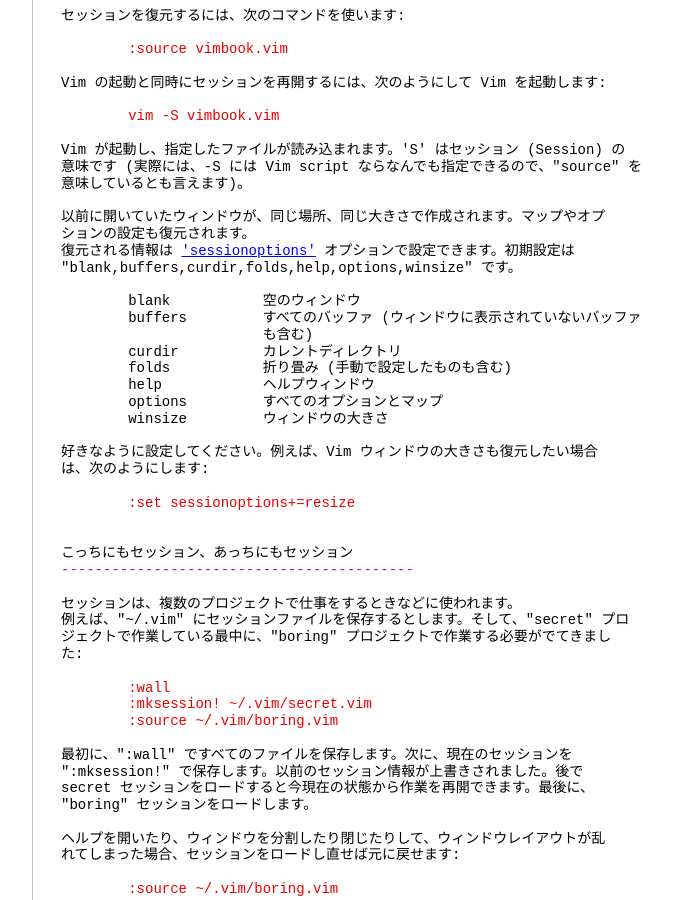
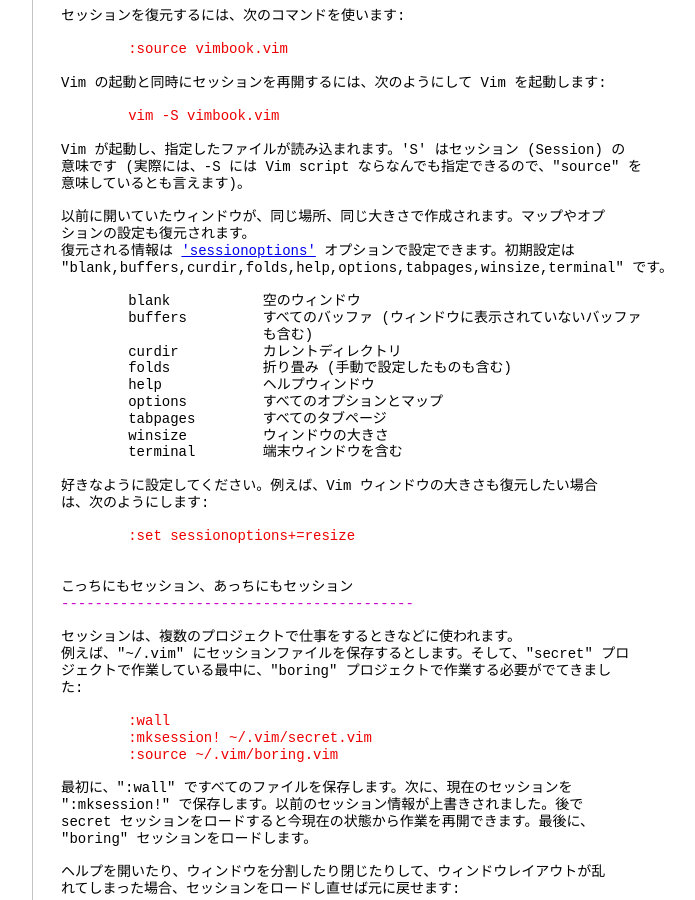
Before and after one commit to vim-jp/vimdoc-ja, a Jekyll site: the page built from usr_21.html, in a window 1280 px wide and 900 px high, scrolled down 4290 px. Shown: the whole window, without its empty margins (340-1035 px from the left). Built offline with Jekyll 4.4.1, drawn with Linux system fonts in a browser that asks for light colours; nearby versions of some CDN libraries; comment, search, counter and statistics services are not loaded; some of the changed text lies outside the part shown.

Commit message:
Generated by Travis JOB 2146.1
https://travis-ci.org/vim-jp/vimdoc-ja-working/builds/532644723

```diff
--- a/usr_21.html
+++ b/usr_21.html
@@ -3,7 +3,7 @@
 helpname: 'usr_21'
 ---
 <div id='vimCodeElement'>
-<a class="Constant" href="usr_21.html" name="usr_21.txt">usr_21.txt</a>&nbsp;&nbsp;&nbsp;&nbsp;For&nbsp;<span class="Identifier">Vim バージョン 8.1.</span>&nbsp;&nbsp;Last change: 2012 Nov 02<br>
+<a class="Constant" href="usr_21.html" name="usr_21.txt">usr_21.txt</a>&nbsp;&nbsp;&nbsp;&nbsp;For&nbsp;<span class="Identifier">Vim バージョン 8.1.</span>&nbsp;&nbsp;Last change: 2019 Apr 25<br>
 <br>
 &nbsp;&nbsp;&nbsp;&nbsp;&nbsp;&nbsp;&nbsp;&nbsp;&nbsp;&nbsp;&nbsp;&nbsp;&nbsp;&nbsp;&nbsp;&nbsp;&nbsp;&nbsp;&nbsp;&nbsp; VIM USER MANUAL - by Bram Moolenaar<br>
 <br>
@@ -261,7 +261,7 @@
 以前に開いていたウィンドウが、同じ場所、同じ大きさで作成されます。マップやオプ<br>
 ションの設定も復元されます。<br>
 復元される情報は&nbsp;<a class="Type" href="options.html#'sessionoptions'">'sessionoptions'</a>&nbsp;オプションで設定できます。初期設定は<br>
-&quot;blank,buffers,curdir,folds,help,options,winsize&quot; です。<br>
+&quot;blank,buffers,curdir,folds,help,options,tabpages,winsize,terminal&quot; です。<br>
 <br>
 &nbsp;&nbsp;&nbsp;&nbsp;&nbsp;&nbsp;&nbsp;&nbsp;blank&nbsp;&nbsp;&nbsp;&nbsp;&nbsp;&nbsp;&nbsp;&nbsp;&nbsp;&nbsp; 空のウィンドウ<br>
 &nbsp;&nbsp;&nbsp;&nbsp;&nbsp;&nbsp;&nbsp;&nbsp;buffers&nbsp;&nbsp;&nbsp;&nbsp;&nbsp;&nbsp;&nbsp;&nbsp; すべてのバッファ (ウィンドウに表示されていないバッファ<br>
@@ -270,7 +270,9 @@
 &nbsp;&nbsp;&nbsp;&nbsp;&nbsp;&nbsp;&nbsp;&nbsp;folds&nbsp;&nbsp;&nbsp;&nbsp;&nbsp;&nbsp;&nbsp;&nbsp;&nbsp;&nbsp; 折り畳み (手動で設定したものも含む)<br>
 &nbsp;&nbsp;&nbsp;&nbsp;&nbsp;&nbsp;&nbsp;&nbsp;help&nbsp;&nbsp;&nbsp;&nbsp;&nbsp;&nbsp;&nbsp;&nbsp;&nbsp;&nbsp;&nbsp;&nbsp;ヘルプウィンドウ<br>
 &nbsp;&nbsp;&nbsp;&nbsp;&nbsp;&nbsp;&nbsp;&nbsp;options&nbsp;&nbsp;&nbsp;&nbsp;&nbsp;&nbsp;&nbsp;&nbsp; すべてのオプションとマップ<br>
+&nbsp;&nbsp;&nbsp;&nbsp;&nbsp;&nbsp;&nbsp;&nbsp;tabpages&nbsp;&nbsp;&nbsp;&nbsp;&nbsp;&nbsp;&nbsp;&nbsp;すべてのタブページ<br>
 &nbsp;&nbsp;&nbsp;&nbsp;&nbsp;&nbsp;&nbsp;&nbsp;winsize&nbsp;&nbsp;&nbsp;&nbsp;&nbsp;&nbsp;&nbsp;&nbsp; ウィンドウの大きさ<br>
+&nbsp;&nbsp;&nbsp;&nbsp;&nbsp;&nbsp;&nbsp;&nbsp;terminal&nbsp;&nbsp;&nbsp;&nbsp;&nbsp;&nbsp;&nbsp;&nbsp;端末ウィンドウを含む<br>
 <br>
 好きなように設定してください。例えば、Vim ウィンドウの大きさも復元したい場合<br>
 は、次のようにします:<br>
```
